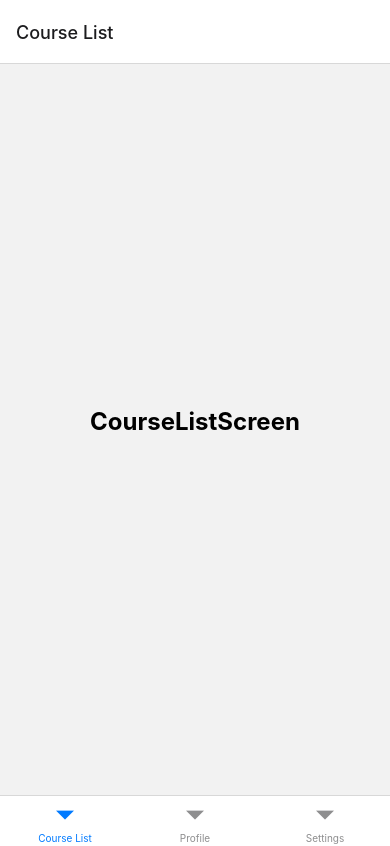
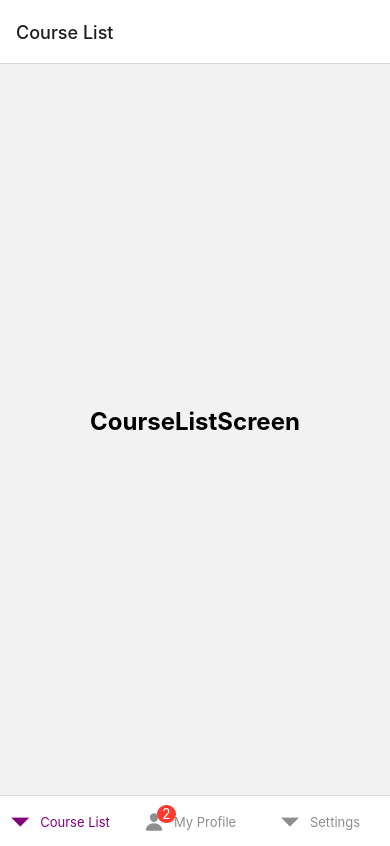
Before and after one commit to Narotam-Mishra/react-native-learning, a React Native app in the folder RNNavigation/: screen / in a window 390 px wide. Built offline with nearby package versions, Linux system fonts and the light colour scheme.

Commit message:
react-native_Tab_Navigation_Options_1.81

```diff
--- a/RNNavigation/App.js
+++ b/RNNavigation/App.js
@@ -4,15 +4,25 @@ import { createBottomTabNavigator } from '@react-navigation/bottom-tabs';
 import CourseListScreen from './screens/CourseListScreen';
 import ProfileScreen from './screens/ProfileScreen';
 import SettingsScreen from './screens/SettingsScreen';
+import Ionicons from '@expo/vector-icons/Ionicons';
 
 const Tab = createBottomTabNavigator();
 
 export default function App() {
   return (
     <NavigationContainer>
-        <Tab.Navigator>
+        <Tab.Navigator screenOptions={{
+            tabBarLabelPosition: "beside-icon",
+            tabBarShowLabel: true,
+            tabBarActiveTintColor: "purple",
+
+        }}>
             <Tab.Screen name="Course List" component={CourseListScreen} />
-            <Tab.Screen name='Profile' component={ProfileScreen} />
+            <Tab.Screen name='Profile' component={ProfileScreen} options={{
+                tabBarLabel: 'My Profile',
+                tabBarIcon: ({ color }) => ( <Ionicons name="person" size={20} color={color} />),
+                tabBarBadge: 2,
+            }} />
             <Tab.Screen name='Settings' component={SettingsScreen}  />
         </Tab.Navigator>
     </NavigationContainer>
```
Also changed, not shown: 1 other file (tests, documents, lock files or other folders).
